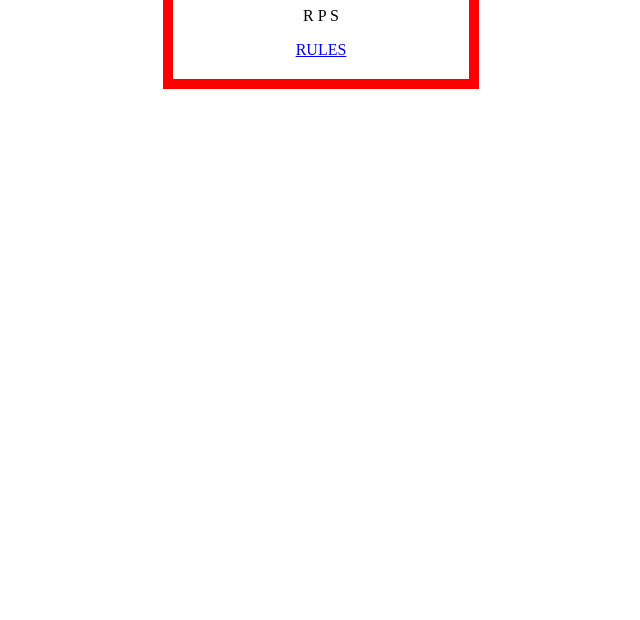
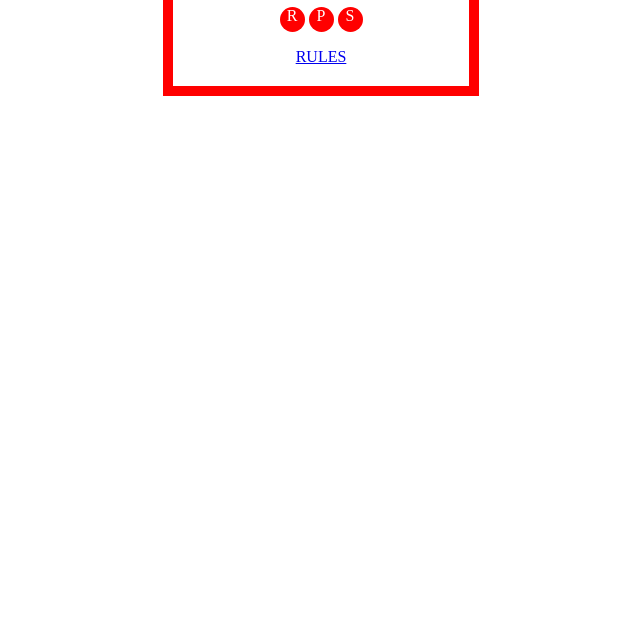
Before and after one commit to HaydoShane/isys3004-rock-paper-scissors, a plain HTML site: page index.html in a window 1280 px wide. Shown: the part 180-800 px from the top of the page, without its empty margins (319-959 px from the left). Drawn offline with Linux system fonts and the light colour scheme.

Commit message:
Added circle CSS

```diff
--- a/index.html
+++ b/index.html
@@ -9,7 +9,11 @@
 
 <body>
   <h1>Rock, Paper or Scissors?</h1>
-  <p> R P S </p>
+  <p>
+    <span class="circle">R</span>
+    <span class="circle">P</span>
+    <span class="circle">S</span>
+  </p>
   <a href="https://www.wikihow.com/Play-Rock,-Paper,-Scissors">RULES</a>
 </body>
 
--- a/style.css
+++ b/style.css
@@ -14,3 +14,16 @@ body {
 
 
 }
+
+/* Circle CSS code from the following website:
+https://www.w3schools.com/howto/howto_css_circles.asp
+*/
+
+.circle {
+    height: 25px;
+    width: 25px;
+    color: white;
+    background-color: red;
+    border-radius: 50%;
+    display: inline-block;
+}
```
